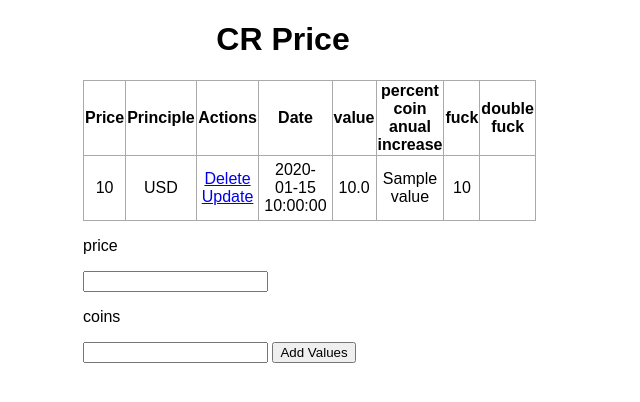
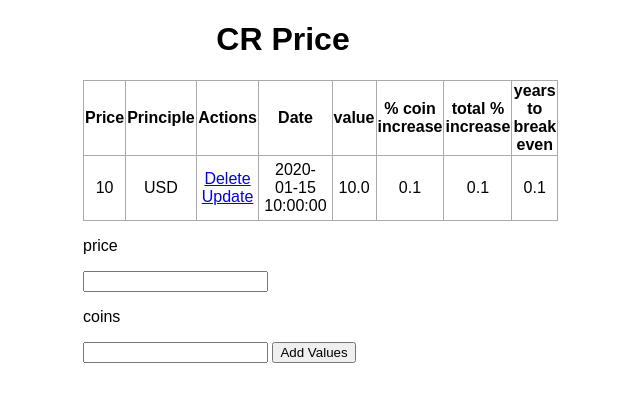
Before and after one commit to matthewgiem/CRCrypto, a Flask app: template templates/index.html in a window 1280 px wide. Shown: the top 402 px of the page, without its empty margins (357-997 px from the left). Run offline with Flask 2, Linux system fonts and the light colour scheme; the template is opened without the code that fills it: most values are stand-ins (such as "Sample title", 1, 10 or a date in 2020).

Commit message:
fixed some homepage html

```diff
--- a/app.py
+++ b/app.py
@@ -3,6 +3,7 @@ from flask_sqlalchemy import SQLAlchemy
 import datetime
 from sqlalchemy.sql import func
 from sqlalchemy.sql.functions import current_user
+import numpy as np
 
 app = Flask(__name__)
 app.config['SQLALCHEMY_DATABASE_URI'] = 'sqlite:///test.db'
@@ -44,20 +45,30 @@ def index():
         date = 0
         original_date_value = 0
         original_time_value = 0
+        dont_change_percent_value = 0
+        dont_change_date = 0
+        break_even = 8000
 
         for x in data:
             if first == 0:
                 first = x.currency
-                values.append([x, 0])
+                values.append([x, 0, 0, 0])
                 date = x.date_created
                 original_date_value = x.currency
                 original_time_value = x.date_created
+                dont_change_percent_value = x.currency
+                dont_change_date = x.date_created
 
             else:
                 timedelta = ((x.date_created - date).seconds + 24*60*60*(x.date_created - date).days)/(24*60*60)
-                values.append([x, ((((x.currency-first)/timedelta)*365)/first)*100])
+                dont_change_timedelta = ((x.date_created - dont_change_date).seconds + 24*60*60*(x.date_created - dont_change_date).days)/(24*60*60)
+                values.append([x,
+                ((((x.currency-first)/timedelta)*365)/first)*100,
+                ((((x.currency-dont_change_percent_value)/dont_change_timedelta)*365)/dont_change_percent_value)*100,
+                (np.log(8000/(x.currency * x.price))/((((x.currency-dont_change_percent_value)/dont_change_timedelta)*365)/dont_change_percent_value))])
                 date = x.date_created
                 first = x.currency
+
         return render_template('index.html', values=values, original_value = original_date_value, original_time =original_time_value)
 
 @app.route('/delete/<int:id>', methods=["POST","GET"])
--- a/requirements.txt
+++ b/requirements.txt
@@ -7,3 +7,4 @@ Jinja2==2.10.1
 MarkupSafe==1.1.1
 SQLAlchemy==1.3.22
 Werkzeug==1.0.1
+numpy
--- a/templates/index.html
+++ b/templates/index.html
@@ -14,9 +14,9 @@
             <th>Actions</th>
             <th>Date</th>
             <th>value</th>
-            <th>percent coin anual increase</th>
-            <th>fuck</th>
-            <th>double fuck</th>
+            <th>% coin increase</th>
+            <th>total % increase</th>
+            <th>years to break even</th>
         </tr>
         {% for value in values %}
             <tr>
@@ -29,9 +29,9 @@
                 </td>
                 <td>{{ value[0].date_created }}</td>
                 <td>{{ (value[0].price * value[0].currency)|round(2, 'floor') }}</td>
-                <td>{{value[1]}}</td>
-                <td>{{value[0].currency - original_value}}</td>
-                <td>{{(value[0].date_created - original_time).seconds + (value[0].date_created - original_time).days*(24*60*60)}}</td>
+                <td>{{value[1]|round(2, 'floor')}}</td>
+                <td>{{value[2]|round(2, 'floor')}}</td>
+                <td>{{value[3]|round(2, 'floor')}}</td>
         {% endfor %}
             </tr>
     </table>
```
Also changed, not shown: test.db.
